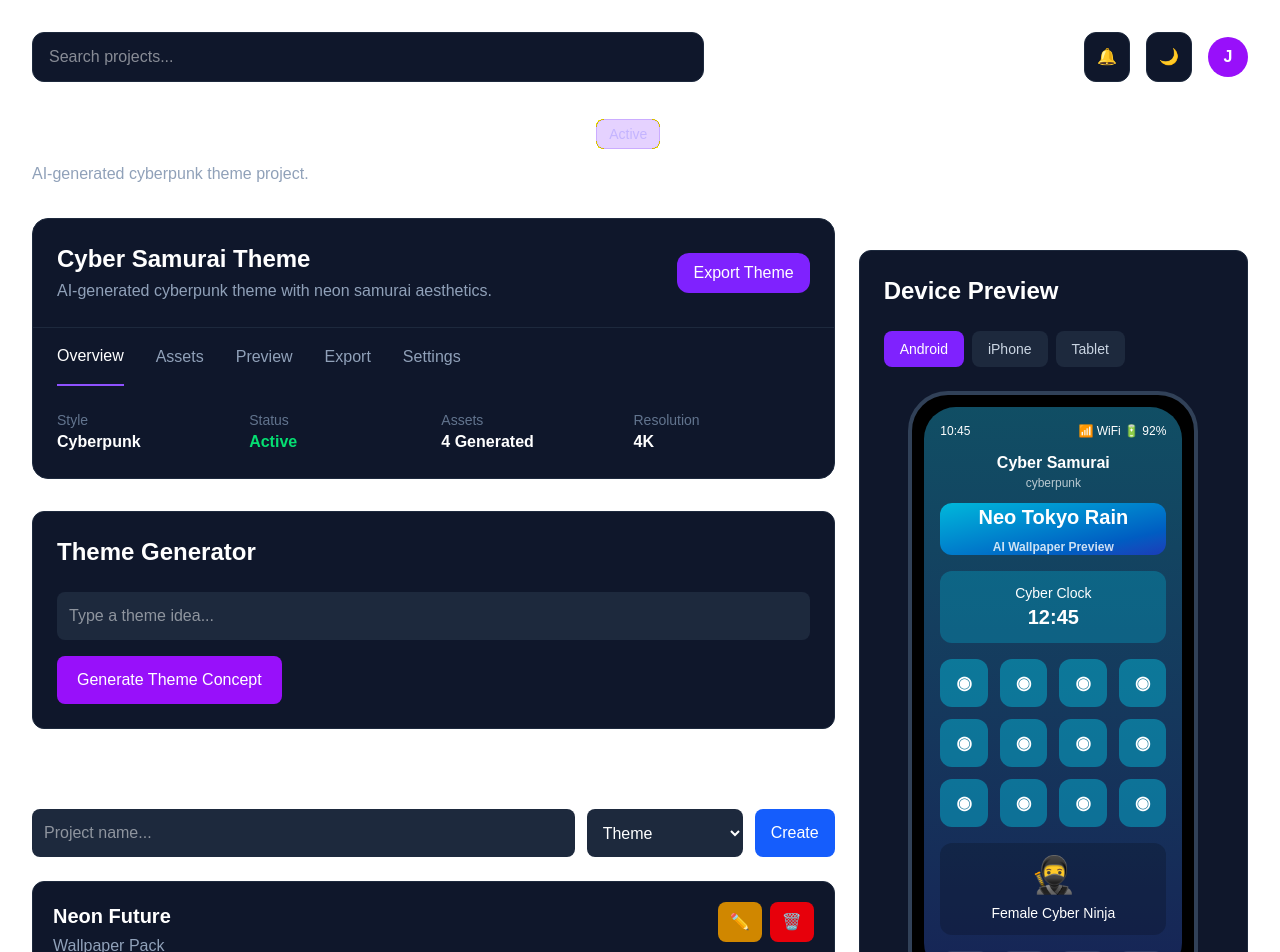
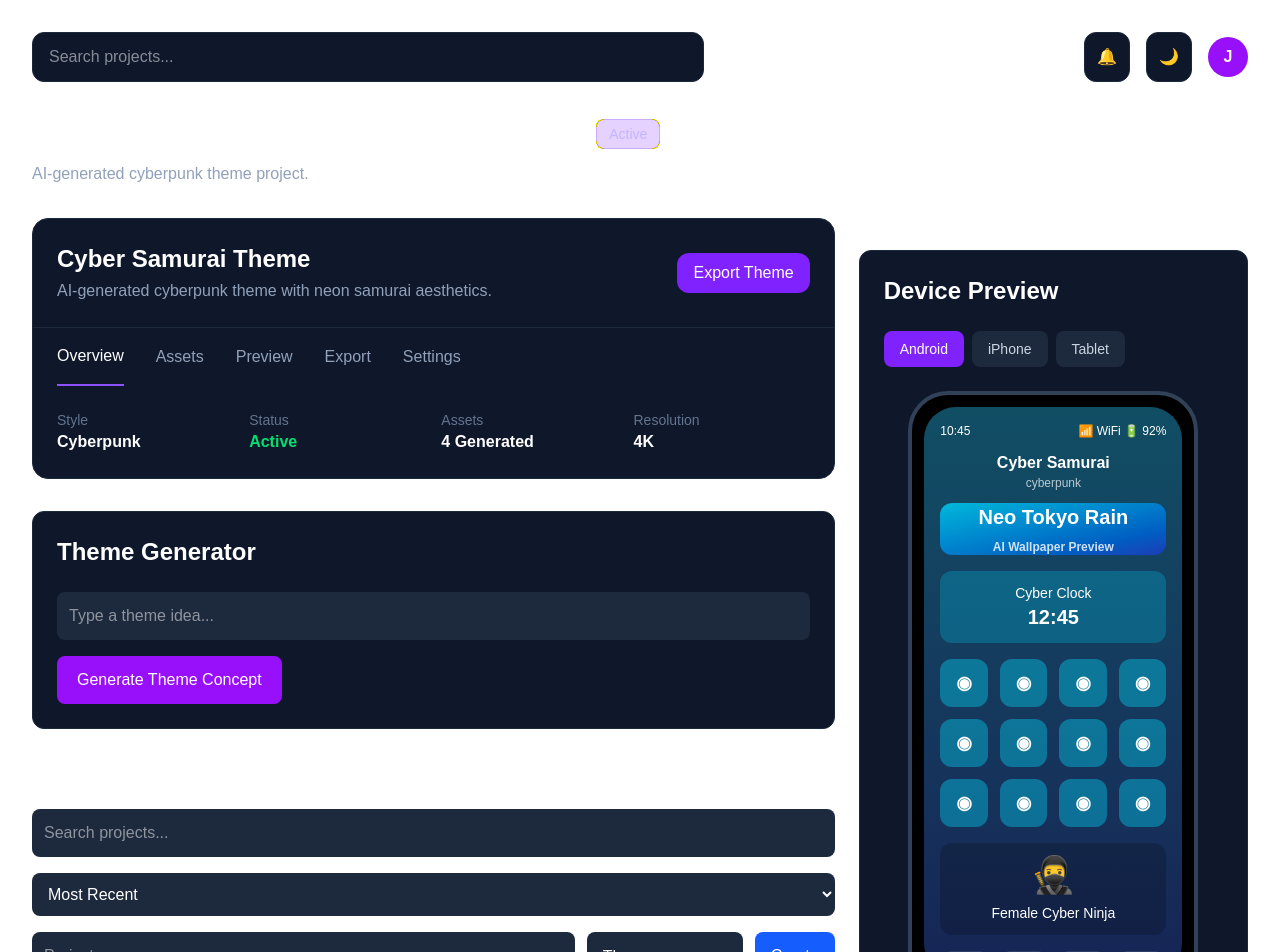
Before and after one commit to themeforge-studio/themeforge-ai-studio, a Next.js app in the folder themeforge-app/: page /projects in a window 1280 px wide. Shown: the top 952 px of the page. Built offline with nearby package versions, Linux system fonts and the light colour scheme.

Commit message:
Fase 15.5 project search and sorting

```diff
--- a/themeforge-app/components/dashboard/ProjectsManager.tsx
+++ b/themeforge-app/components/dashboard/ProjectsManager.tsx
@@ -6,6 +6,8 @@ export default function ProjectsManager() {
   const [projects, setProjects] = useState<any[]>([]);
   const [projectName, setProjectName] = useState("");
   const [projectType, setProjectType] = useState("Theme");
+  const [searchTerm, setSearchTerm] = useState("");
+  const [sortBy, setSortBy] = useState("recent");
 
   const [editingId, setEditingId] =
     useState<number | null>(null);
@@ -87,6 +89,22 @@ export default function ProjectsManager() {
     );
   };
 
+  const duplicateProject = (
+    project: any
+  ) => {
+    const duplicatedProject = {
+      ...project,
+      id: Date.now(),
+      name:
+        project.name + " Copy",
+    };
+
+    setProjects([
+      duplicatedProject,
+      ...projects,
+    ]);
+  };
+
   const startEdit = (
     project: any
   ) => {
@@ -111,6 +129,35 @@ export default function ProjectsManager() {
     setEditingId(null);
   };
 
+  const filteredProjects =
+  projects
+    .filter((project) =>
+      project.name
+        .toLowerCase()
+        .includes(
+          searchTerm.toLowerCase()
+        )
+    )
+    .sort((a, b) => {
+      switch (sortBy) {
+        case "az":
+          return a.name.localeCompare(
+            b.name
+          );
+
+        case "za":
+          return b.name.localeCompare(
+            a.name
+          );
+
+        case "oldest":
+          return a.id - b.id;
+
+        default:
+          return b.id - a.id;
+      }
+    });
+
   return (
     <div className="mt-8">
       <div className="mb-6">
@@ -118,15 +165,47 @@ export default function ProjectsManager() {
           Projects
         </h2>
 
+  <input
+  type="text"
+  placeholder="Search projects..."
+  value={searchTerm}
+  onChange={(e) =>
+    setSearchTerm(e.target.value)
+  }
+  className="w-full rounded-lg bg-slate-800 p-3 mb-4"
+/>
+
+<select
+  value={sortBy}
+  onChange={(e) =>
+    setSortBy(e.target.value)
+  }
+  className="w-full rounded-lg bg-slate-800 p-3 mb-4"
+>
+  <option value="recent">
+    Most Recent
+  </option>
+
+  <option value="oldest">
+    Oldest
+  </option>
+
+  <option value="az">
+    Name A-Z
+  </option>
+
+  <option value="za">
+    Name Z-A
+  </option>
+</select>
         <div className="flex gap-3">
+
           <input
             type="text"
             placeholder="Project name..."
             value={projectName}
             onChange={(e) =>
-              setProjectName(
-                e.target.value
-              )
+              setProjectName(e.target.value)
             }
             className="flex-1 rounded-lg bg-slate-800 p-3"
           />
@@ -162,7 +241,7 @@ export default function ProjectsManager() {
       </div>
 
       <div className="grid gap-4">
-        {projects.map((project) => (
+        {filteredProjects.map((project) => (
           <div
             key={project.id}
             className="rounded-xl border border-slate-800 bg-slate-900 p-5"
@@ -242,6 +321,17 @@ export default function ProjectsManager() {
                 <div className="flex gap-2">
                   <button
                     onClick={() =>
+                      duplicateProject(
+                        project
+                      )
+                    }
+                    className="rounded-lg bg-blue-600 px-3 py-2 hover:bg-blue-700 transition"
+                  >
+                    📋
+                  </button>
+
+                  <button
+                    onClick={() =>
                       startEdit(
                         project
                       )
```
